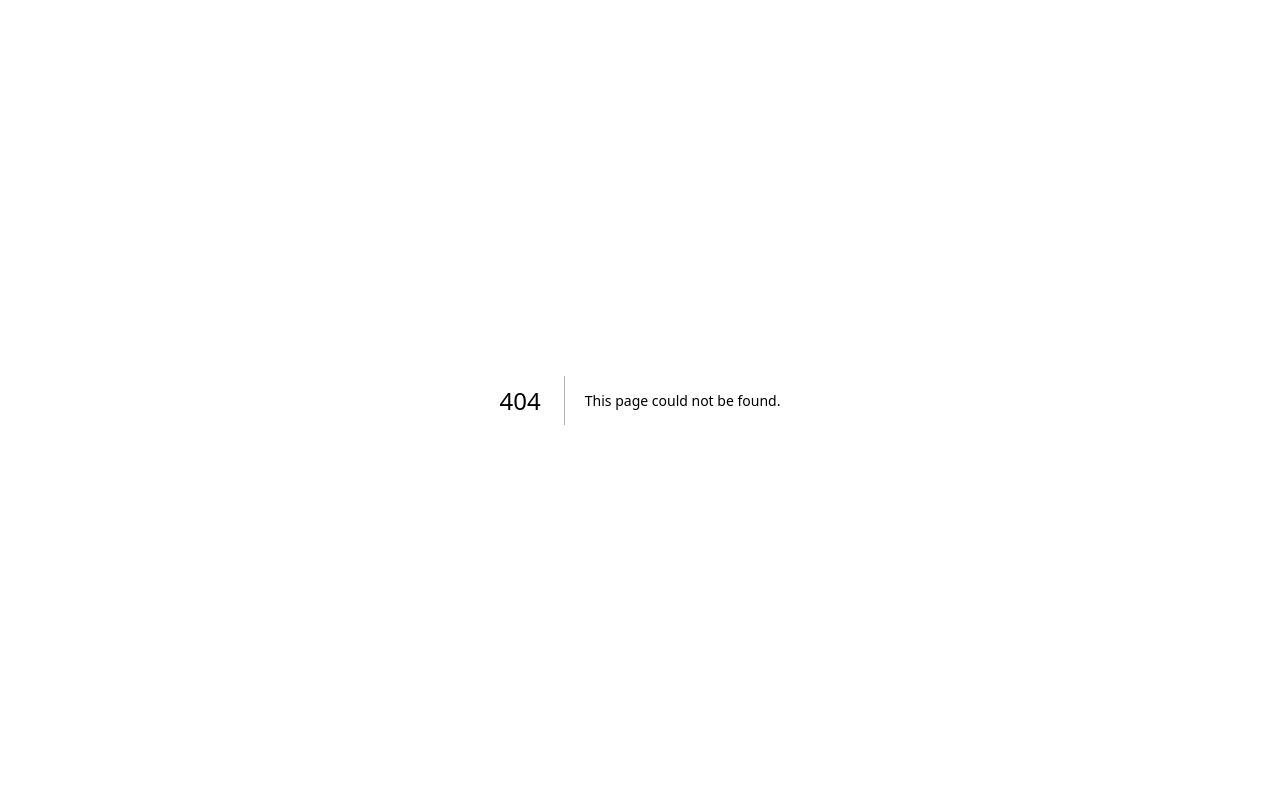
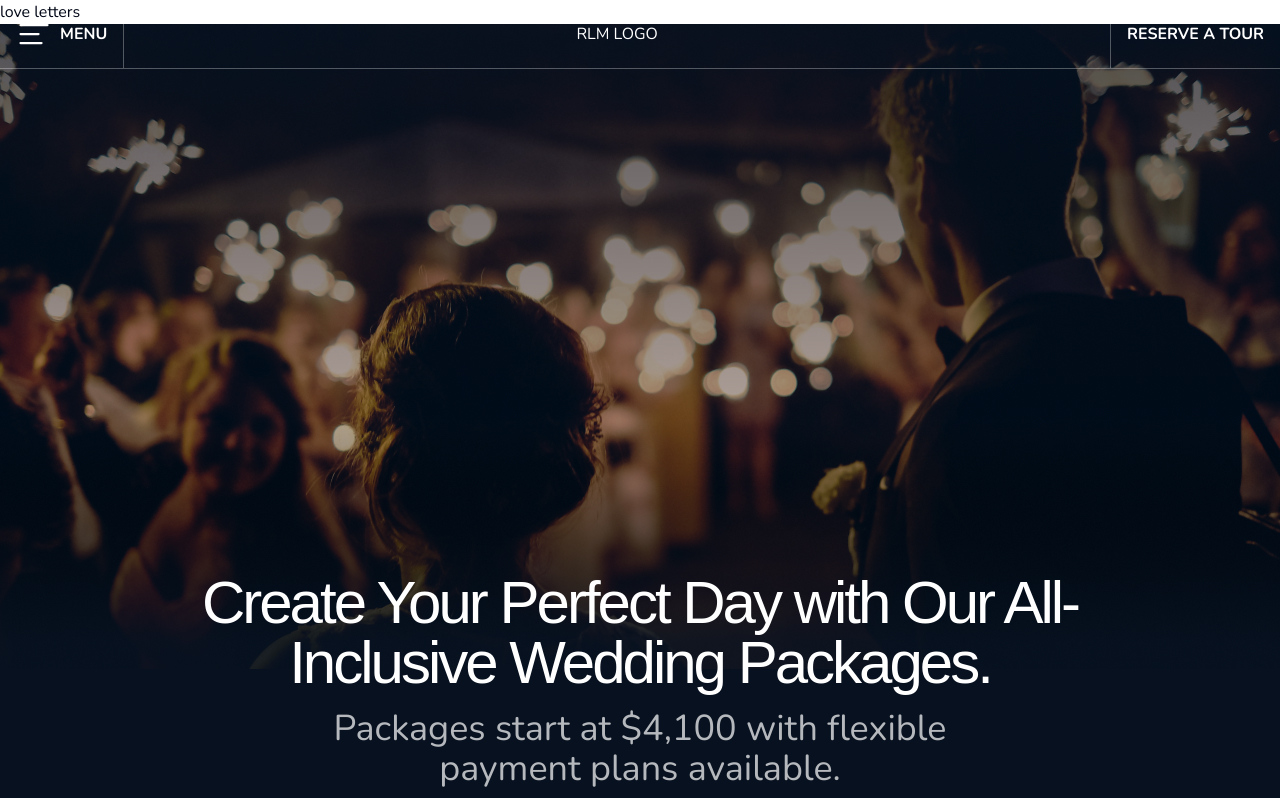
Before and after one commit to Dillonzellis/rlmaffairs-v4, a Next.js app: page /love-letters in a window 1280 px wide. Before the commit this address had no page. Shown: the top 798 px of the page. Built offline with nearby package versions, Linux system fonts and the light colour scheme; a web font is replaced by a local one.

Commit message:
feat: add rest of routes

```diff
--- /dev/null
+++ b/src/app/love-letters/page.tsx
@@ -0,0 +1,3 @@
+export default function LoveLettersHome() {
+  return <main>love letters</main>;
+}
--- /dev/null
+++ b/src/app/our-story/page.tsx
@@ -0,0 +1,3 @@
+export default function OurStoryHome() {
+  return <main>Our STory</main>;
+}
```
